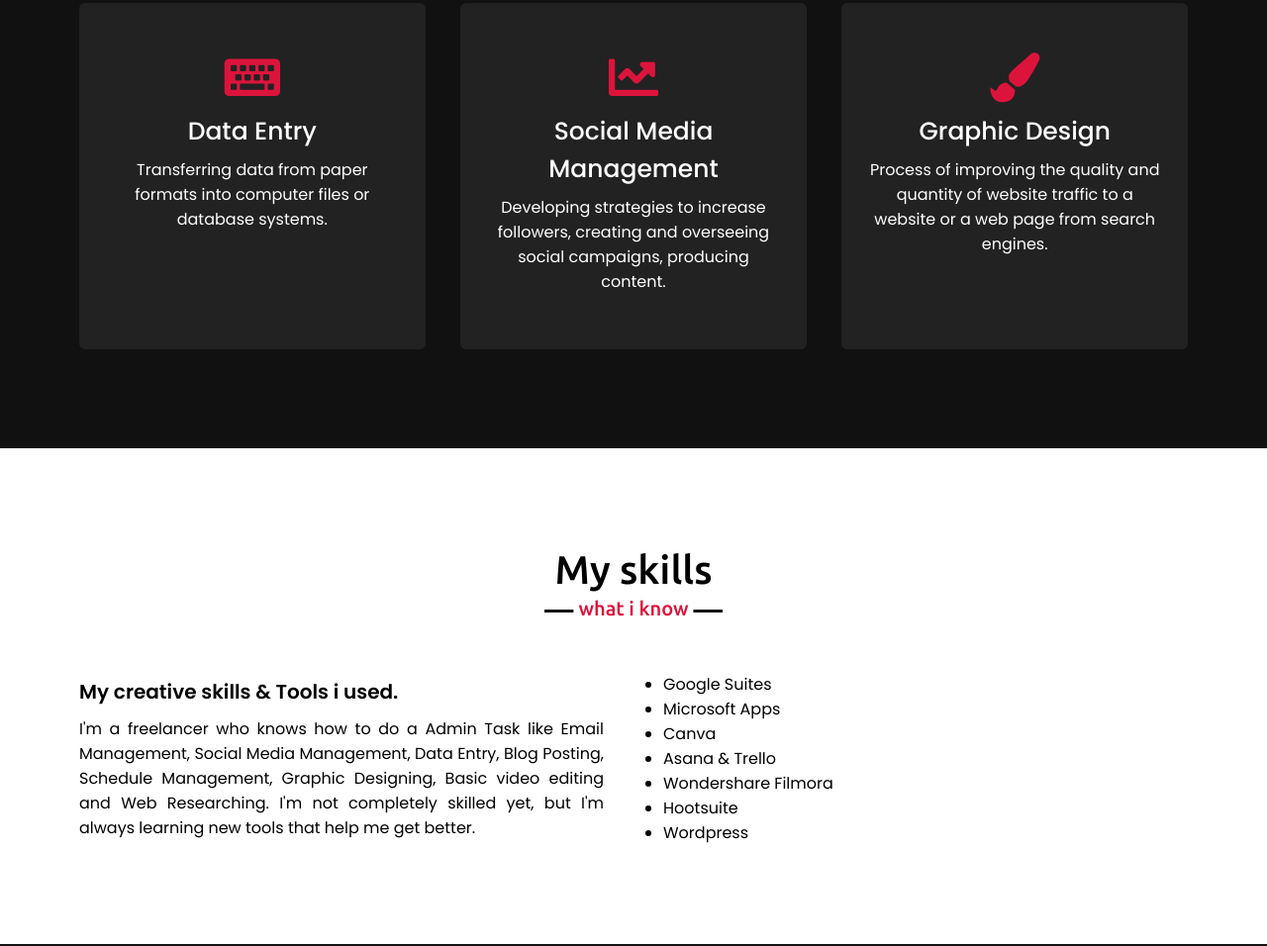
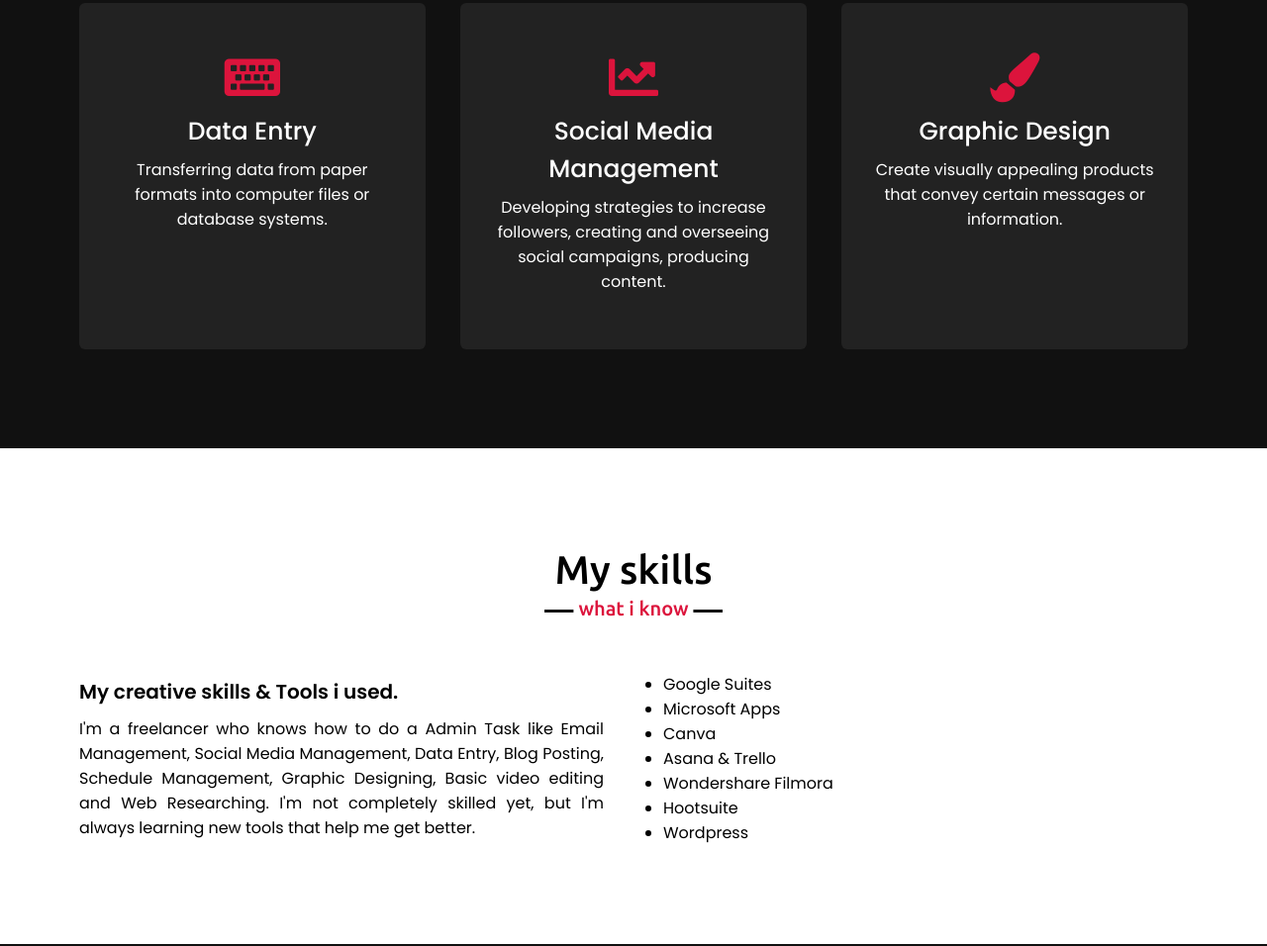
Before and after one commit to Ryanem25/portfoliova, a plain HTML site: page index.html in a window 1280 px wide. Shown: the part 1756-2712 px from the top of the page at 99% size. Drawn offline with nearby package versions, Linux system fonts and the light colour scheme.

Commit message:
Update index.html

```diff
--- a/index.html
+++ b/index.html
@@ -87,7 +87,7 @@
                     <div class="box">
                         <i class="fas fa-paint-brush"></i>
                         <div class="text">Graphic Design</div>
-                        <p>Process of improving the quality and quantity of website traffic to a website or a web page from search engines.</p>
+                        <p>Create visually appealing products that convey certain messages or information.</p>
                     </div>
                 </div>
                </div>
```
